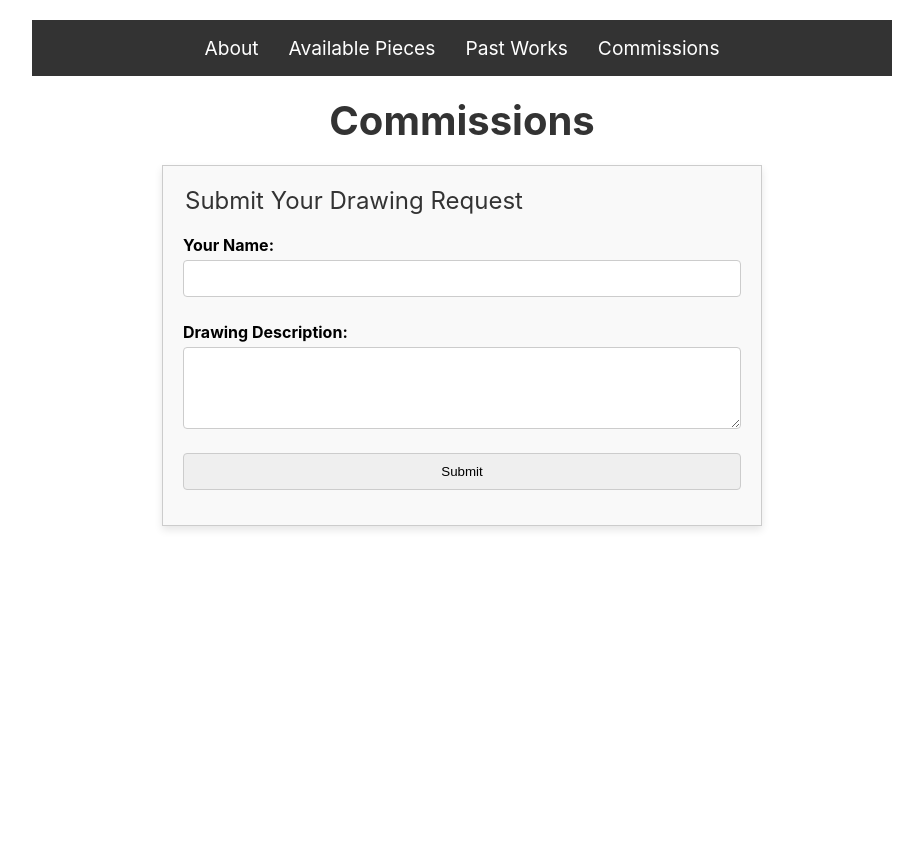
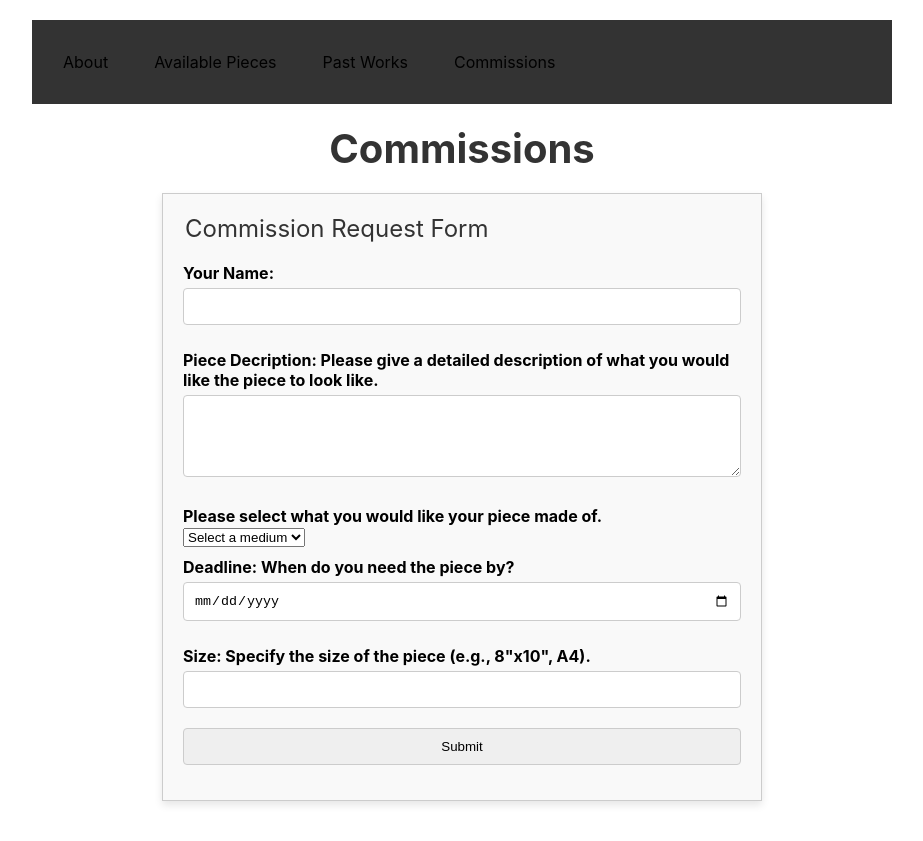
Before and after one commit to ryleysanden/final, a Next.js app: page /commissions in a window 1280 px wide. Shown: the whole page, without its empty margins (178-1101 px from the left). Before the commit the page ends 800 px from the top, so only its background shows below. Built offline with nearby package versions, Linux system fonts and the light colour scheme.

Commit message:
some more changed in styling

```diff
--- a/pages/commissions.js
+++ b/pages/commissions.js
@@ -1,6 +1,7 @@
 import Navbar from '../components/Navbar';
 import React, { useState } from 'react';
 import emailjs from 'emailjs-com';
+
 
 
 export default function Commissions() {
@@ -14,6 +15,9 @@ export default function Commissions() {
         const formData = {
             username: e.target.username.value, // Matches {{username}} in the EmailJS template
             description: e.target.description.value, // Matches {{description}} in the EmailJS template
+            medium: e.target.medium.value,
+            deadline: e.target.deadline.value,
+            size: e.target.size.value,
         };
 
 
@@ -44,11 +48,35 @@ export default function Commissions() {
             <h2>Commissions</h2>
             <form onSubmit={handleFormSubmit}>
                 <fieldset>
-                    <legend>Submit Your Drawing Request</legend>
+
+                    <legend>Commission Request Form</legend>
+
                     <label htmlFor="username">Your Name:</label>
                     <input type="text" id="username" name="username" required />
-                    <label htmlFor="description">Drawing Description:</label>
+                    <label htmlFor="description">Piece Decription: Please give a detailed description of what you would like the piece to look like.</label>
+
                     <textarea id="description" name="description" rows="4" required></textarea>
+
+                    <label htmlFor = "medium">Please select what you would like your piece made of.</label>
+                    <select id="medium" name="medium" required>
+                        <option value="" disabled selected>
+                            Select a medium
+                        </option>
+                        <option value="Pencil">Pencil</option>
+                        <option value="Watercolor">Watercolor</option>
+                        <option value="Oil Paint">Oil Paint</option>
+                        <option value="Acrylic">Acrylic</option>
+                        <option value="Digital">Digital</option>
+                    </select>
+
+                    <label htmlFor="deadline">Deadline: When do you need the piece by?</label>
+                    <input type="date" id="deadline" name="deadline" required />
+
+                    <label htmlFor="size">Size: Specify the size of the piece (e.g., 8"x10", A4).</label>
+                    <input type="text" id="size" name="size" required />
+
+
+
                     <input type="submit" value="Submit" />
                 </fieldset>
             </form>
@@ -56,30 +84,4 @@ export default function Commissions() {
         </div>
     );
 
-    /*
-    return (
-        <div>
-            <Navbar />
-            <h2>Commissions</h2>
-            <form onSubmit={handleFormSubmit} style={{ marginTop: '20px' }}>
-                <fieldset>
-                    <legend>Submit Your Drawing Request</legend>
-                    <label htmlFor="username">Your Name:</label>
-                    <input type="text" id="username" name="username" required />
-                    <br />
-                    <label htmlFor="description">Drawing Description:</label>
-                    <textarea id="description" name="description" rows="4" required></textarea>
-                    <br />
-                    <input type="submit" value="Submit" />
-                </fieldset>
-            </form>
-
-
-            */
-
-            //{/* Submission Status */}
-            //{submissionStatus && <p style={{ marginTop: '20px' }}>{submissionStatus}</p>}
-        //</div>
-    //);
-
 }
--- a/pages/index.js
+++ b/pages/index.js
@@ -1,5 +1,7 @@
 import Navbar from '../components/Navbar';
 import { useState } from 'react';
+
+
 
 
 export default function About() {
--- a/styles/global.css
+++ b/styles/global.css
@@ -39,42 +39,38 @@ img {
   padding: 20px;
 
 }
-
-/*Navbar */
+/* Navbar Styles */
 nav {
   background-color: #333;
   padding: 1rem;
-
 }
 
 nav ul {
   list-style: none;
-  margin: 0;
+  display: flex;
+  gap: 1rem;
   padding: 0;
-  display: flex;
-  justify-content: center;
-
 }
 
 nav ul li {
   margin: 0 15px;
-
 }
 
 nav ul li a {
-  color: white;
   text-decoration: none;
-  font-size: 1.2rem;
-  transition: color 0.3s ease;
-
+  color: black; /* Default color */
+  font-weight: normal;
 }
 
-nav ul li a.hover,
+nav ul li a:hover {
+  color: #00bcd4;
+}
+
 nav ul li a.active {
-  color: #0070f3;
-  text-decoration: underline;
+  color: blue; /* Active page color */
+  font-weight: bold; /* Optional: emphasize active page */
+}
 
-}
 
 /* Canvas */
 .canvasContainer {
@@ -107,7 +103,7 @@ form {
 
 }
 
-form fieldset{
+fieldset {
   border: none;
   margin: 0;
   padding: 0;
```
Also changed, not shown: components/NavBar.js (line endings or trailing spaces).
